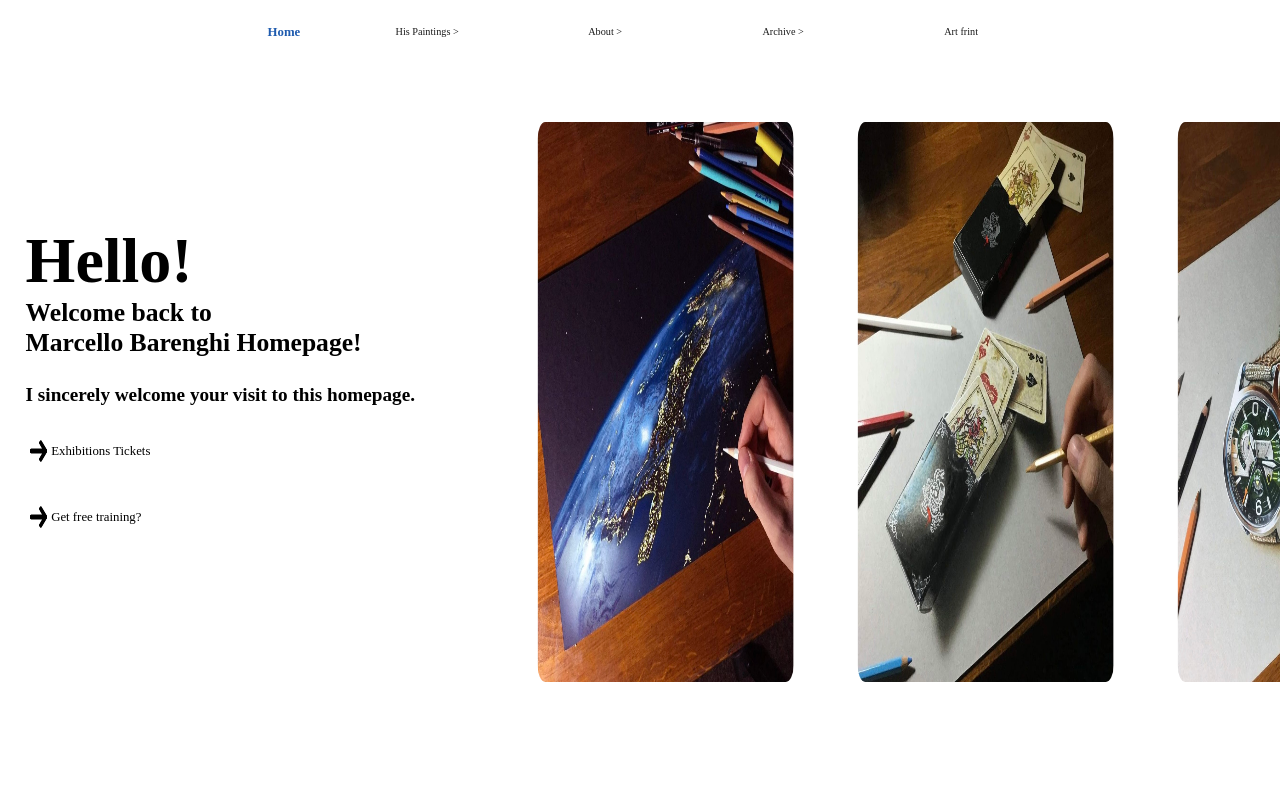
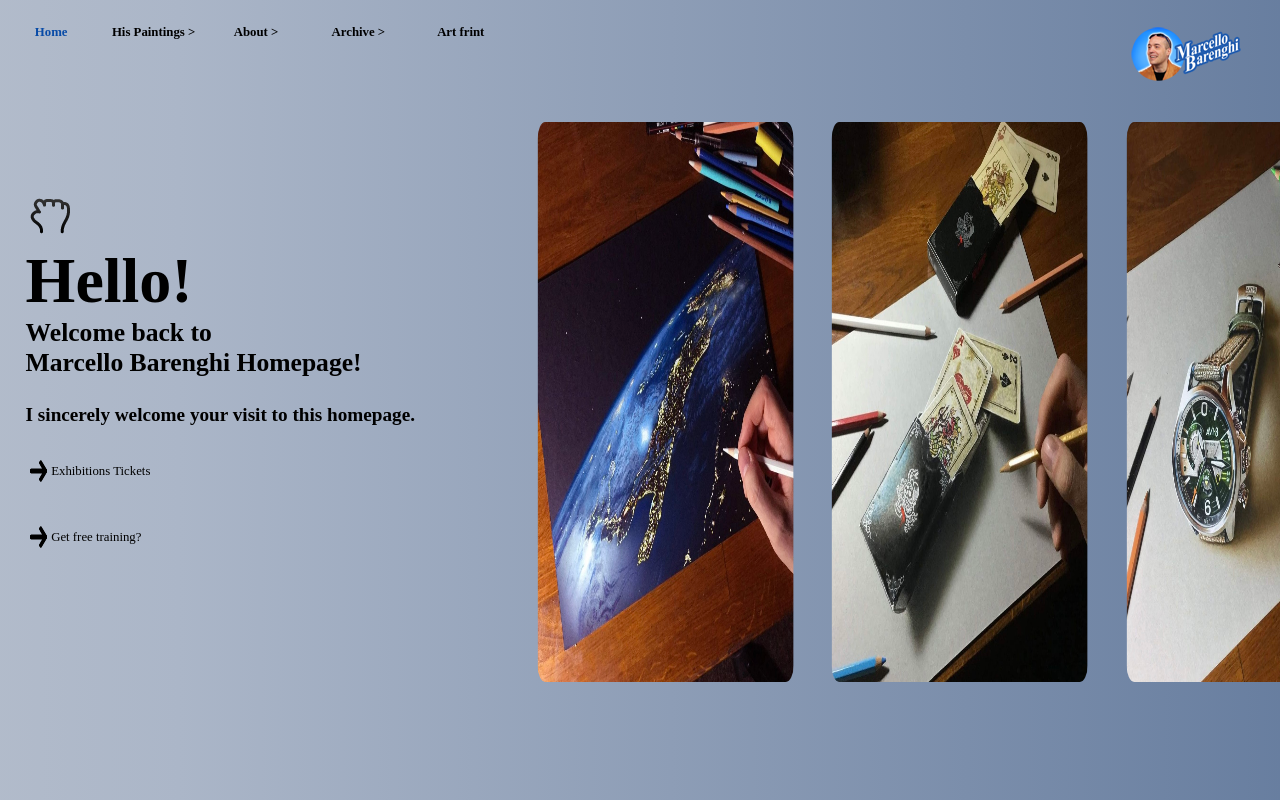
Before and after one commit to fe2oz/Marcello-Barenghi, a plain HTML site: page index.html in a window 1280 px wide. Drawn offline with nearby package versions, Linux system fonts and the light colour scheme; a web font is replaced by a local one.

Commit message:
12.03/23:"59

```diff
--- a/css/main.css
+++ b/css/main.css
@@ -1,17 +1,37 @@
 
 html, body{
-    width:100%; height:100%;
+    width:100vw; height:100vh;
     scroll-behavior: smooth;
     -webkit-overflow-scrolling: touch;
-    overflow:hidden;
+}
+
+body{
+    background: linear-gradient(to right, #c2c4b6, #f7f0c6, #dadada, #abb6c8, #5d7599);
+    background-size: 400% 400%;
+    animation: gd 15s ease infinite;
+}
+
+@keyframes gd{
+    0% {
+        background-position: 0% 50%;
+        }
+        50% {
+        background-position: 100% 50%;
+        }
+        100% {
+        background-position: 0% 50%;
+        }
+}
+
+#logo{
+    position:fixed; right:3%; top:3%; z-index:20;
 }
 
 header{
     width:100%; height:8vh;
     background-color:transparent;
     display:flex; justify-content: center;
-    position:absolute; z-index:2;
-    opacity:0.9;
+    position:absolute; z-index:2; top:0; left:0;
 }
 
 .small_menu_icon{display:none;}
@@ -19,9 +39,10 @@ header{
 .menu_icon_image{width:30px; height:30px;}
 
 .main_menu{
-    width:70%; height:8vh;
-    display:flex; justify-content: space-evenly;
+    width:100%; height:8vh;
+    display:flex;
     margin:0 auto;
+    position:fixed;
 }
 
 .main_menu a{text-decoration: none; color:black;}
@@ -29,11 +50,33 @@ header{
 #main1{font-family: 'TmoneyRoundWindRegular';  font-weight:normal; width:auto; text-align: center;}
 #main1 a{font-weight:bold; color:#084ba7; line-height:8vh; font-size:1vw;}
 
-#main2, #main3, #main4, #main5{
-    width:8vw;
+#main1, #main2,#main3, #main4, #main5{
+    width:8vw; height:8vh;
     font-family:'TmoneyRoundWindRegular';
     text-align:center;
+    position:relative;
 }
+.main2_large::after,
+.main3_large::after,
+.main4_large::after,
+.main5::after{
+    content:'';
+    display:block;
+    transform: scale(0);
+    border-bottom: 2px solid black;
+    transition:0.35s;
+}
+
+#main2:hover .main2_large::after,
+#main3:hover .main3_large::after,
+#main5:hover .main5::after{
+    transform: scale(1);
+}
+
+#main3:hover .main3_large::after{
+    width:100%;
+}
+
 #main2_small, #main3_small, #main4_small{
     display:none;
     background-color:white;
@@ -41,9 +84,9 @@ header{
 
 .main2_large, .main3_large, .main4_large, #main5{
     line-height:8vh;
-    font-size:0.8vw;
+    font-size:1vw; font-weight: bold;
 }
-#main2_small a, #main3_small a, #main4_small a{
+#main2_small li a, #main3_small a, #main4_small a{
     padding:15px;
     border-left:1px solid #084ba7;
     display:block;
@@ -74,15 +117,15 @@ header{
 }
 
 #slider{
-    width:100vw; height:100vh;
-    animation: slide ease 2s 1;
-    overflow:hidden; overflow-x:scroll;
+    overflow:hidden;
+    width:100%; height:100%;
 }
 
 .show_text{
     width:40vw; height:100vh;
     display:table-cell; vertical-align: middle;
-    margin-top:4.5%; padding-top:13%; padding-left:2%;
+    margin-top:2%; padding-top:13%; padding-left:2%;
+    position:relative;
 }
 
 .show_text span{
@@ -103,18 +146,19 @@ header{
     transition:all 1s ease;
 }
 
+.show_text h2{
+    font-size:1.5vw; font-family: 'TmoneyRoundWindExtraBold';
+    margin-top:5%;
+    transform: translateX(-50%);
+    transition:all 2s ease;
+}
+
 .show_text h3{
     font-size:2vw; font-family: 'TmoneyRoundWindExtraBold';
     transform: translateX(-50%);
     transition:all 2s ease;
 }
 
-.show_text h2{
-    font-size:1.5vw; font-family: 'TmoneyRoundWindExtraBold';
-    margin-top:5%;
-    transform: translateX(-50%);
-    transition:all 2s ease;
-}
 
 .show_text > div{
     display:flex;
@@ -156,14 +200,14 @@ header{
 
 .show_image img{
     width:20vw; height:70vh;
-    margin-top:5%; margin-right:5%;
+    margin-top:5%; margin-right:3%;
     border-radius: 3%;
     position:relative;
 }
 
 .show_image > div{
     width:20vw; height:70vh;
-    margin-top:4%; margin-right:5%;
+    margin-top:4%; margin-right:3%;
     border-radius: 3%;
     position:relative;
 }
@@ -176,7 +220,6 @@ header{
     width:43vw; height:100vh;
     line-height:100vh;
     font-family: 'TmoneyRoundWindExtraBold'; font-size:2vw;
-
 }
 
 .small_show_text span{
@@ -527,3 +570,13 @@ header{
 .two_section > div:hover img{
     transform: translateX(-10px);
 }
+
+.two_section > .icon{
+    width:15vw; height:5vh;
+    margin-top:8%;
+    font-family: 'TmoneyRoundWindRegular';
+}
+
+.two_section > .icon img{
+    width:1.2vw; height:2vh;
+}
--- a/index.html
+++ b/index.html
@@ -23,8 +23,8 @@
 </head>
 <body>
     <div id="wrap">
+        <img id="logo" src="img/foto-mia base rid 3.png" alt="">
         <header>
-
             <div class="small_menu_icon">
                 <a href="#">Marcello Barenghi</a>
                 <a href="#">
@@ -39,8 +39,11 @@
                     <li id="main2">
                         <a href="#" class="main2_large">His Paintings ></a>
                         <ul id="main2_small">
+                            <li><a href="#">His Paintings</a></li>
+                            <li><a href="#">Speed Drawing</a></li>
+                            <li><a href="#">Illustration</a></li>
                             <li><a href="#">Oil Reproductions</a></li>
-                            <li><a href="#">Illustration</a></li>
+                            <li><a href="#">Cartoons</a></li>
                         </ul>
                     </li>
 
@@ -83,6 +86,7 @@
         <div id="slider">
 
             <div class="show_text">
+                <img src="img/42207_cursor_hand_icon.png" alt="">
                 <h1>Hello!</h1>
                 <h3>Welcome back to<br><span>Marcello Barenghi</span> Homepage!</h3>
                 <h2>I sincerely welcome your visit to this homepage.</h2>
@@ -276,6 +280,8 @@
                         <img src="img/211621_c_right_arrow_icon.png" alt="">
                         <a href="#"><h2>Get free training!</h2></a>
                     </div>
+
+
             </div>
 
         </div>
```
Also changed, not shown: img/42207_cursor_hand_icon.png (added), img/logo.png (added), img/original.svg (added), js/slide_choice.js (line endings or trailing spaces).
